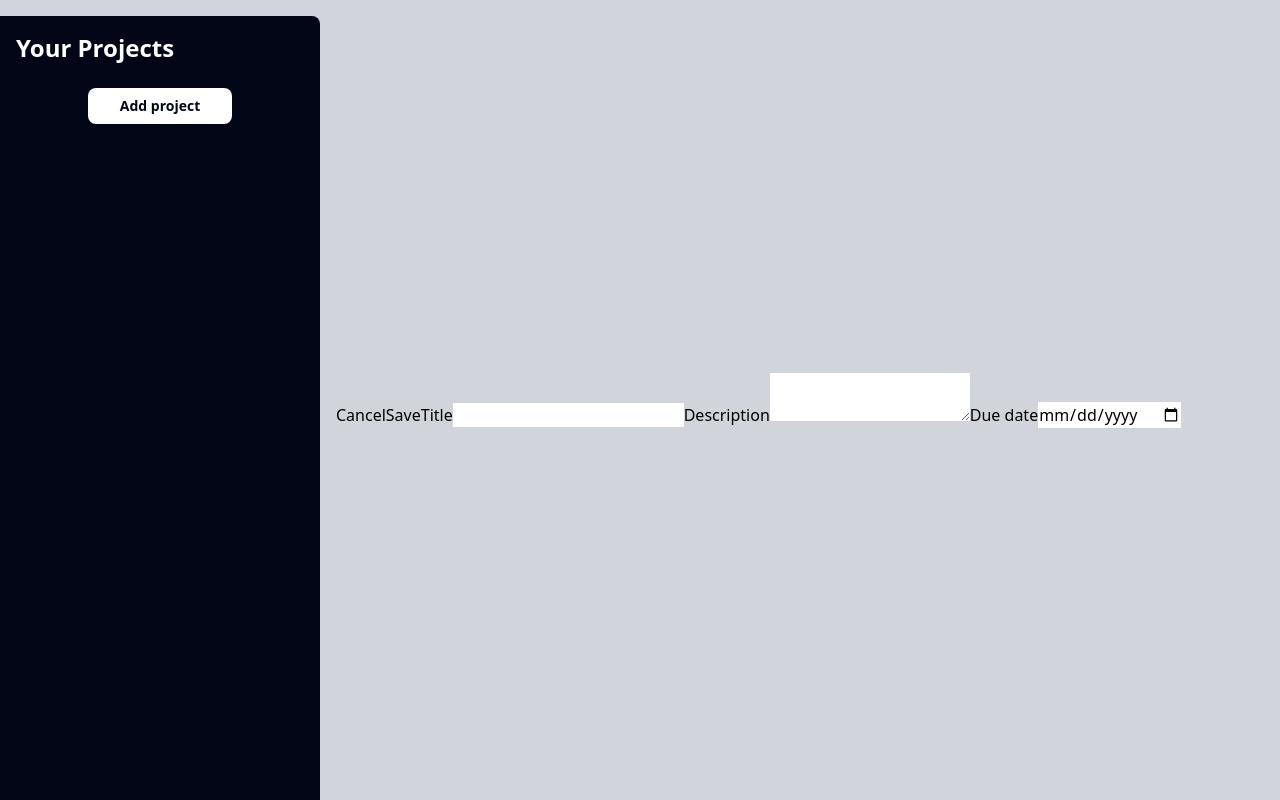
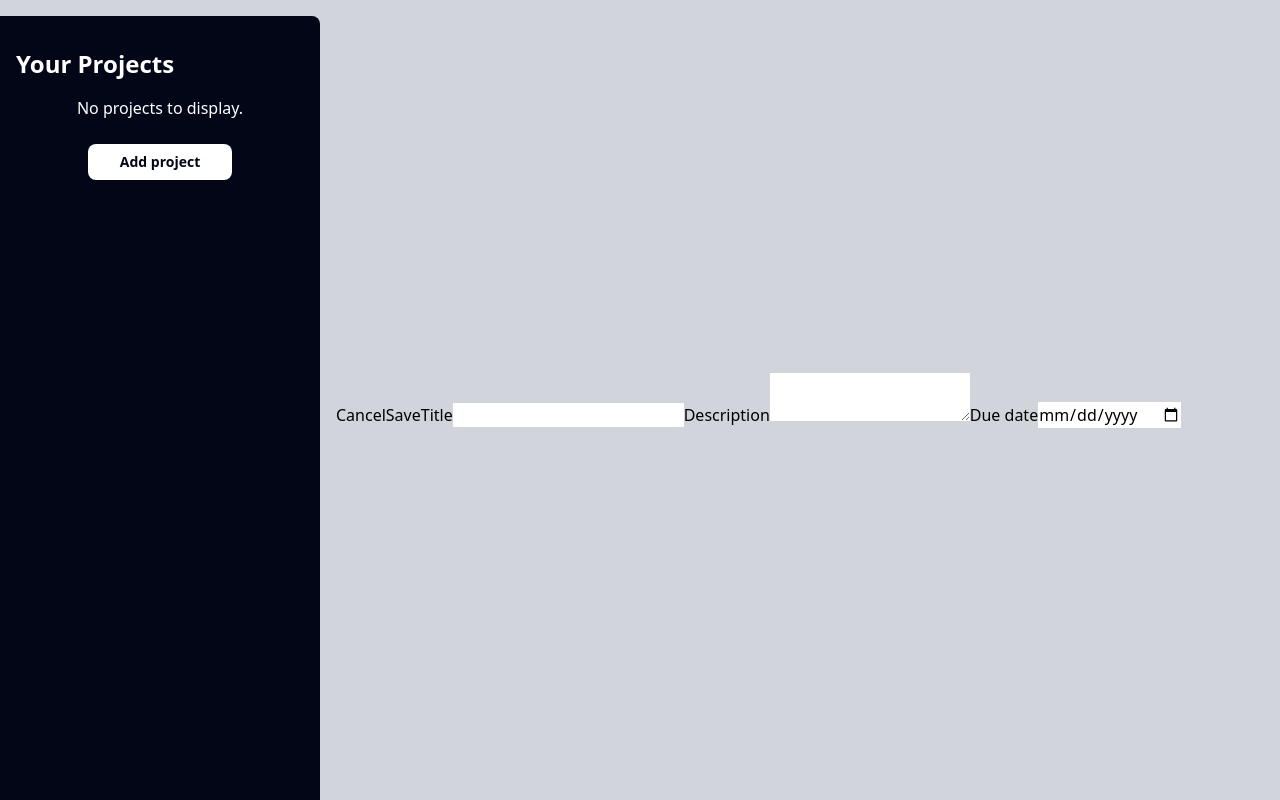
Before and after one commit to EMinasian/project-management-app, a React (Vite) app: page /create-project in a window 1280 px wide. Built offline with nearby package versions, Linux system fonts and the light colour scheme.

Commit message:
feat: no project in sidebar

```diff
--- a/src/components/Sidebar.jsx
+++ b/src/components/Sidebar.jsx
@@ -4,8 +4,19 @@ import { buttonStyle } from "../styles/buildBlocks";
 export default function Sidebar() {
   return (
     <aside className="p-4 bg-slate-950 text-white mt-4 rounded-tr-lg min-w-80 flex flex-col">
-      <h2 className="text-2xl font-bold">Your Projects</h2>
-      <button className={`${buttonStyle} bg-white text-slate-950 self-center`}>Add project</button>
+      <h2 className="text-2xl font-bold my-4">Your Projects</h2>
+      {mockProjects.length > 0 ? (
+        <ul>
+          {mockProjects.map((project) => (
+            <li></li>
+          ))}
+        </ul>
+      ) : (
+        <span className="self-center">No projects to display.</span>
+      )}
+      <button className={`${buttonStyle} bg-white text-slate-950 self-center`}>
+        Add project
+      </button>
     </aside>
   );
 }
```
